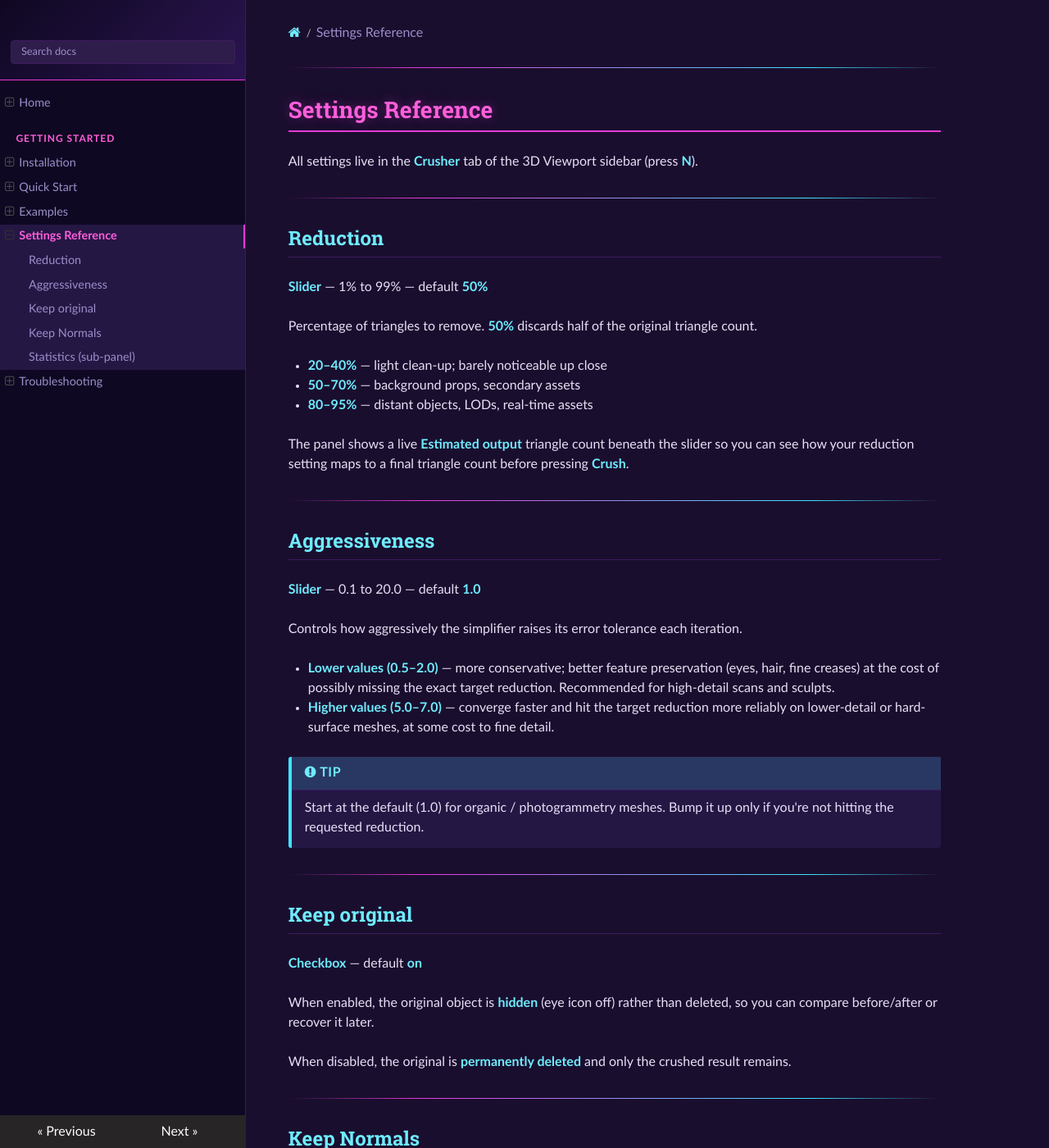
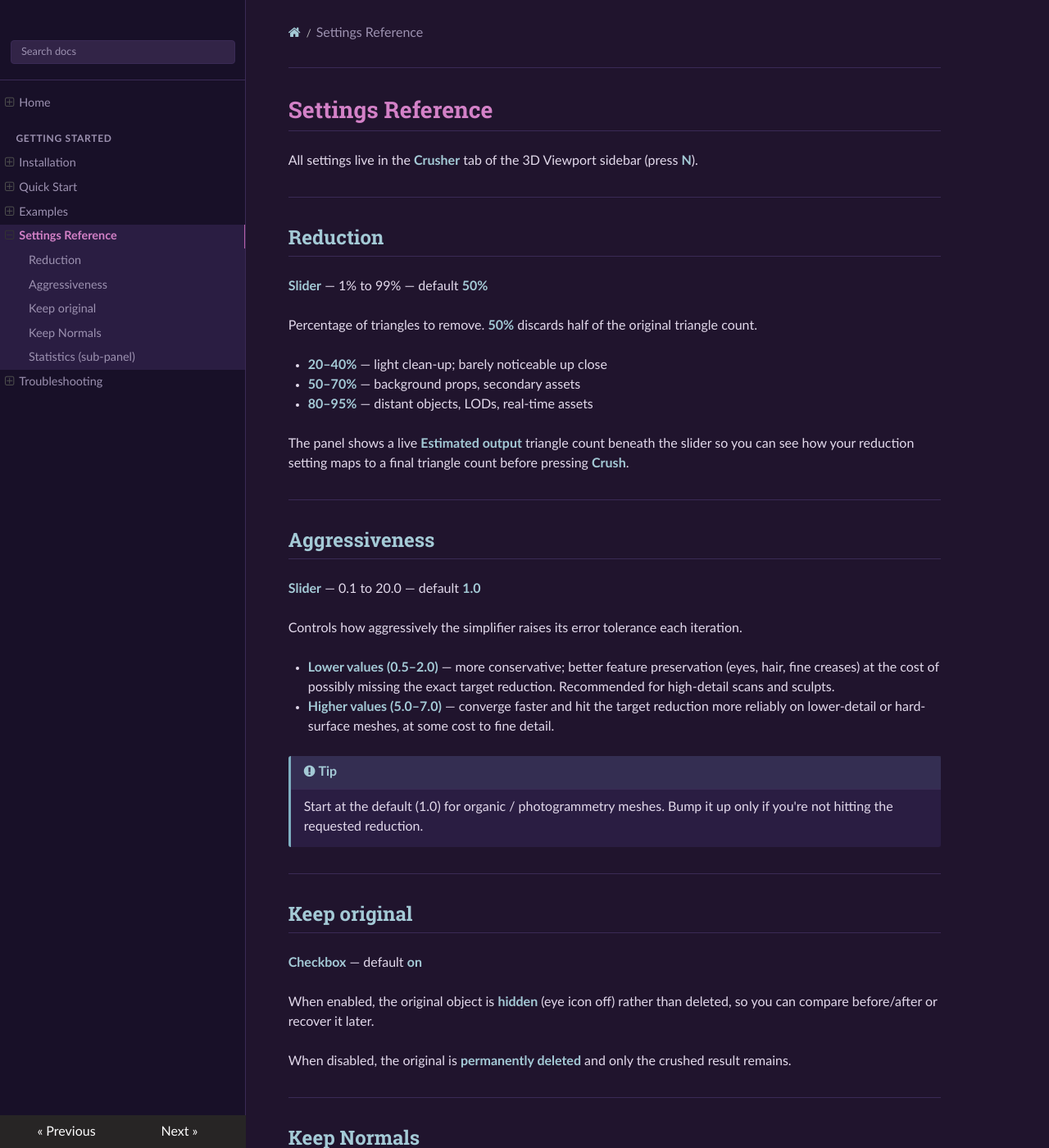
Before and after one commit to henriquevlopes/polygon-crusher-9000-docs, an MkDocs documentation site: the page built from docs/settings.md, in a window 1280 px wide and 1400 px high. Shown: the whole window at 82% size. Built offline with MkDocs 1.6.1, drawn with Linux system fonts in a browser that asks for light colours.

Commit message:
Calmer synthwave palette; drop redundant H1 above showcase image
Desaturate accents (magenta #b860a8, cyan #7eafc1, gold #c9b06a),
remove H1 text-shadow / glow, drop the magenta→cyan gradient HR for
a flat subtle border, soften image box-shadow (no neon tint), and
tone down the sidebar gradient and bold uppercase treatments.

Remove "# Polygon Crusher 9000" from index.md — the showcase image
already shows the title, so the H1 was redundant.

Co-Authored-By: Claude Opus 4.7 (1M context) <noreply@anthropic.com>

```diff
--- a/docs/stylesheets/extra.css
+++ b/docs/stylesheets/extra.css
@@ -1,30 +1,31 @@
-/* ── Synthwave palette (sampled from polygon_crusher_9000_showcase.jpg) ──
-   - Deep purple bg          #0f0822
-   - Mid purple bg           #1a0e2e
-   - Panel purple            #251744
-   - Input / button bg       #2e1d4a
-   - Border purple           #3d1a5e
-   - Lavender text           #e8def5
-   - Muted lavender          #9b8ec9
-   - Magenta accent          #e63ad8
-   - Magenta bright          #ff5edb
-   - Cyan accent             #3fe3ff
-   - Cyan bright             #6eecff
-   - Gold (inline code)      #f5d666
+/* ── Muted synthwave palette (calmer take on showcase image colors) ─────
+   Same families as the bright version, just desaturated:
+   - Bg deep            #181028
+   - Bg main            #20142d
+   - Bg panel           #2a1d42
+   - Bg input/button    #322447
+   - Border subtle      #3a2a55
+   - Text               #e2d9eb
+   - Text dim           #9c91b0
+   - Magenta (muted)    #b860a8   ← calmer pink-magenta
+   - Magenta hi         #d381c7
+   - Cyan (muted)       #7eafc1   ← steel cyan, not neon
+   - Cyan hi            #a4cad6
+   - Gold (muted)       #c9b06a
    ───────────────────────────────────────────────────────────────────────── */
 :root {
-  --pc-bg-deep:    #0f0822;
-  --pc-bg:         #1a0e2e;
-  --pc-bg-panel:   #251744;
-  --pc-bg-input:   #2e1d4a;
-  --pc-border:     #3d1a5e;
-  --pc-text:       #e8def5;
-  --pc-text-dim:   #9b8ec9;
-  --pc-magenta:    #e63ad8;
-  --pc-magenta-hi: #ff5edb;
-  --pc-cyan:       #3fe3ff;
-  --pc-cyan-hi:    #6eecff;
-  --pc-gold:       #f5d666;
+  --pc-bg-deep:    #181028;
+  --pc-bg:         #20142d;
+  --pc-bg-panel:   #2a1d42;
+  --pc-bg-input:   #322447;
+  --pc-border:     #3a2a55;
+  --pc-text:       #e2d9eb;
+  --pc-text-dim:   #9c91b0;
+  --pc-magenta:    #b860a8;
+  --pc-magenta-hi: #d381c7;
+  --pc-cyan:       #7eafc1;
+  --pc-cyan-hi:    #a4cad6;
+  --pc-gold:       #c9b06a;
 }
 
 /* ── Body / overall background ──────────────────────────────────────────── */
@@ -45,7 +46,7 @@ body,
   max-width: 900px;
 }
 
-/* ── Headings ───────────────────────────────────────────────────────────── */
+/* ── Headings (no glow, subtle) ─────────────────────────────────────────── */
 .rst-content h1,
 .rst-content h2,
 .rst-content h3,
@@ -53,13 +54,12 @@ body,
 .rst-content h5,
 .rst-content h6 {
   color: var(--pc-cyan-hi);
-  font-weight: 700;
+  font-weight: 600;
 }
 
 .rst-content h1 {
   color: var(--pc-magenta-hi);
-  text-shadow: 0 0 14px rgba(230, 58, 216, 0.35);
-  border-bottom: 2px solid var(--pc-magenta);
+  border-bottom: 1px solid var(--pc-border);
   padding-bottom: 0.25em;
 }
 
@@ -78,10 +78,12 @@ body,
 
 .rst-content strong {
   color: var(--pc-cyan-hi);
+  font-weight: 600;
 }
 
 .rst-content em {
-  color: var(--pc-magenta-hi);
+  color: var(--pc-text);
+  font-style: italic;
 }
 
 /* ── Links ──────────────────────────────────────────────────────────────── */
@@ -104,16 +106,15 @@ body,
 
 /* The top "search" section of the sidebar (logo / site title / search) */
 .wy-side-nav-search {
-  background: linear-gradient(135deg, var(--pc-bg-deep), #2a1450) !important;
-  border-bottom: 1px solid var(--pc-magenta);
+  background: var(--pc-bg-deep) !important;
+  border-bottom: 1px solid var(--pc-border);
   padding-bottom: 1.2em;
 }
 
 .wy-side-nav-search > a,
 .wy-side-nav-search .wy-dropdown > a {
   color: var(--pc-magenta-hi) !important;
-  font-weight: 700;
-  text-shadow: 0 0 8px rgba(230, 58, 216, 0.4);
+  font-weight: 600;
 }
 
 .wy-side-nav-search > div.version {
@@ -138,10 +139,11 @@ body,
 }
 
 .wy-menu-vertical p.caption {
-  color: var(--pc-magenta-hi);
+  color: var(--pc-text-dim);
   text-transform: uppercase;
   font-size: 0.75em;
-  letter-spacing: 0.08em;
+  letter-spacing: 0.06em;
+  font-weight: 600;
 }
 
 .wy-menu-vertical a,
@@ -170,7 +172,7 @@ body,
   color: var(--pc-magenta-hi) !important;
   border-top: none;
   border-bottom: none;
-  border-right: 3px solid var(--pc-magenta) !important;
+  border-right: 2px solid var(--pc-magenta) !important;
 }
 
 .wy-menu-vertical li.toctree-l2.current > a,
@@ -249,15 +251,12 @@ code,
 .rst-content table.docutils thead th,
 .rst-content table.docutils thead tr {
   background: var(--pc-bg-deep) !important;
-  color: var(--pc-magenta-hi) !important;
+  color: var(--pc-text) !important;
   border-color: var(--pc-border) !important;
 }
 
 .rst-content table.docutils thead th {
-  text-transform: uppercase;
-  font-size: 0.78em;
-  letter-spacing: 0.06em;
-  font-weight: 700;
+  font-weight: 600;
 }
 
 .rst-content table.docutils tbody td,
@@ -272,25 +271,23 @@ code,
 }
 
 .rst-content table.docutils tbody tr:hover td {
-  background: rgba(230, 58, 216, 0.10) !important;
+  background: rgba(184, 96, 168, 0.08) !important;
   color: var(--pc-text);
 }
 
 /* ── Admonitions (note / tip / warning) ─────────────────────────────────── */
 .rst-content .admonition {
   background: var(--pc-bg-panel);
-  border-left: 4px solid var(--pc-magenta);
+  border-left: 3px solid var(--pc-magenta);
   color: var(--pc-text);
   border-radius: 3px;
   padding: 0;
 }
 
 .rst-content .admonition-title {
-  background: rgba(230, 58, 216, 0.18) !important;
+  background: rgba(184, 96, 168, 0.12) !important;
   color: var(--pc-magenta-hi) !important;
-  font-weight: 700;
-  text-transform: uppercase;
-  letter-spacing: 0.04em;
+  font-weight: 600;
   border-bottom: 1px solid var(--pc-border);
   padding: 0.5em 1em;
 }
@@ -309,25 +306,15 @@ code,
 
 .rst-content .note .admonition-title,
 .rst-content .tip .admonition-title {
-  background: rgba(63, 227, 255, 0.16) !important;
+  background: rgba(126, 175, 193, 0.12) !important;
   color: var(--pc-cyan-hi) !important;
 }
 
-.rst-content .warning,
-.rst-content .danger,
-.rst-content .caution {
-  border-left-color: var(--pc-magenta);
-}
-
-/* ── Horizontal rules ───────────────────────────────────────────────────── */
+/* ── Horizontal rules (subtle, no gradient) ─────────────────────────────── */
 .rst-content hr {
   border: none;
   height: 1px;
-  background: linear-gradient(90deg,
-    transparent,
-    var(--pc-magenta) 20%,
-    var(--pc-cyan) 80%,
-    transparent);
+  background: var(--pc-border);
   margin: 2em 0;
 }
 
@@ -339,11 +326,10 @@ code,
   color: var(--pc-cyan-hi) !important;
   border: 1px solid var(--pc-border) !important;
   border-radius: 4px;
-  text-transform: uppercase;
-  font-size: 0.8em;
-  letter-spacing: 0.06em;
-  font-weight: 700;
+  font-weight: 600;
   box-shadow: none !important;
+  text-transform: none;
+  letter-spacing: normal;
 }
 
 .rst-content .btn:hover,
@@ -372,17 +358,16 @@ footer hr {
   background: var(--pc-border);
 }
 
-/* ── Images in content ──────────────────────────────────────────────────── */
+/* ── Images in content (clean shadow, no neon tint) ─────────────────────── */
 .rst-content img {
   max-width: 100%;
-  border-radius: 8px;
-  box-shadow: 0 6px 28px rgba(230, 58, 216, 0.18),
-              0 0 0 1px var(--pc-border);
+  border-radius: 6px;
+  box-shadow: 0 4px 18px rgba(0, 0, 0, 0.45);
 }
 
 /* ── Search results highlight ───────────────────────────────────────────── */
 .rst-content .highlighted {
-  background: rgba(245, 214, 102, 0.25);
+  background: rgba(201, 176, 106, 0.22);
   color: var(--pc-gold);
   border-radius: 2px;
   padding: 0 2px;
@@ -394,7 +379,7 @@ footer hr {
   color: #ffffff;
 }
 
-/* ── Scrollbar (slim purple/magenta) ────────────────────────────────────── */
+/* ── Scrollbar (slim purple) ────────────────────────────────────────────── */
 ::-webkit-scrollbar {
   width: 10px;
   height: 10px;
```
Also changed, not shown: docs/index.md (+0 -2 lines).
